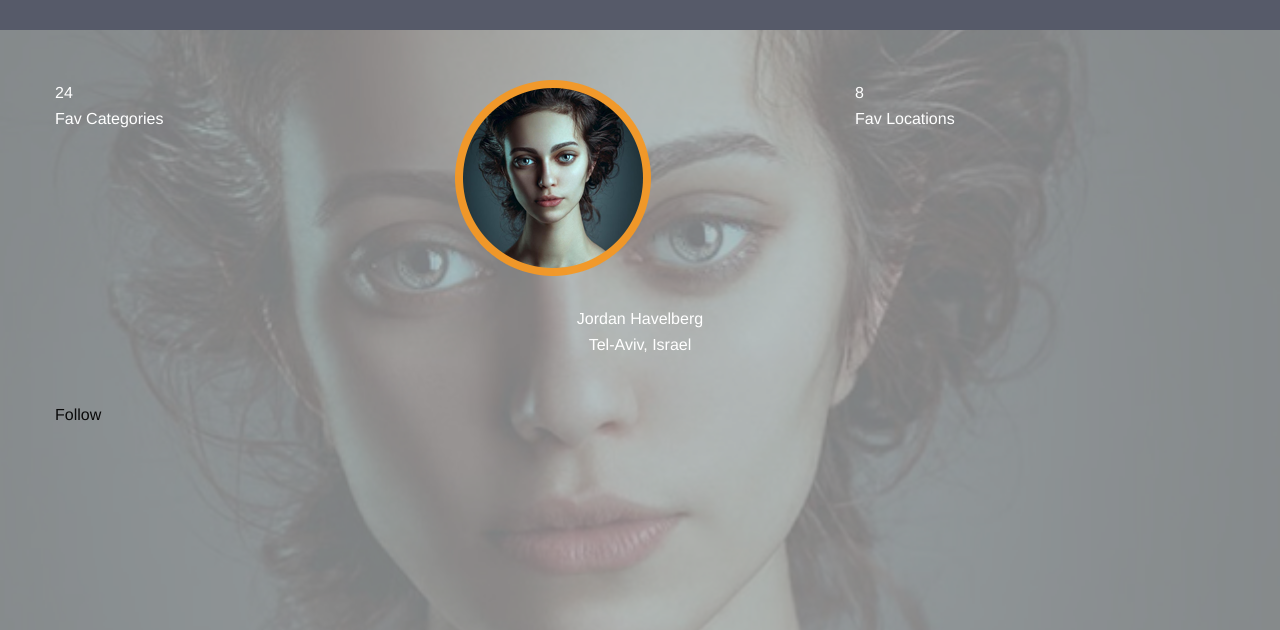
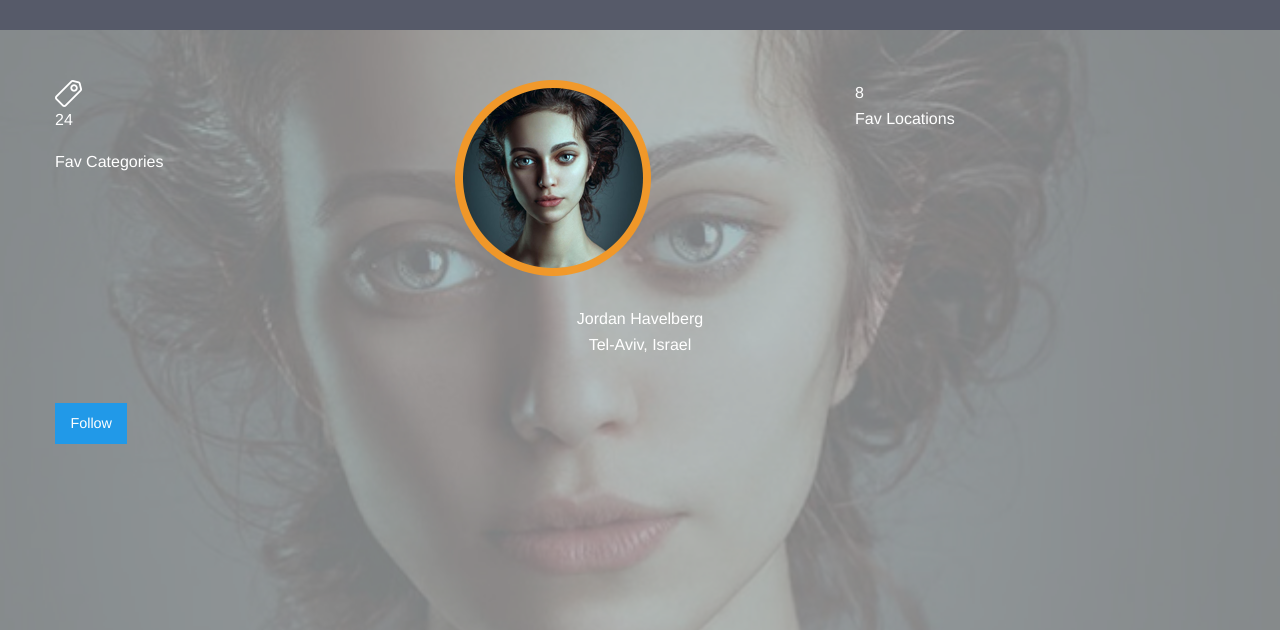
Before and after one commit to johnngugi/e3, a plain HTML site: page index.html in a window 1280 px wide. Shown: the part 170-800 px from the top of the page. Drawn offline with Linux system fonts and the light colour scheme.

Commit message:
Change layout, add button

```diff
--- a/index.html
+++ b/index.html
@@ -27,7 +27,9 @@
 
     <div class="row">
       <div class="small-4 columns middle">
-        <p>24 <br> Fav Categories</p>
+        <img src="assets/favcategories.png" class="inline" alt="">
+          <p class="inline">24</p>
+          <p>Fav Categories</p>
       </div>
 
       <div class="small-4 columns middle">
@@ -42,13 +44,13 @@
 
     <div class="row">
       <div class="small-12 columns middle-title">
-        <p>Jordan Havelberg<br>
+        <p class="name">Jordan Havelberg<br>
         Tel-Aviv, Israel</p>
       </div>
     </div>
     <div class="row">
-      <div class="small-12 columns">
-        <button>Follow</button>
+      <div class="large-centered columns buttons">
+        <span class="button">Follow</span>
       </div>
     </div>
     <div class="row bottom full-width">
```
